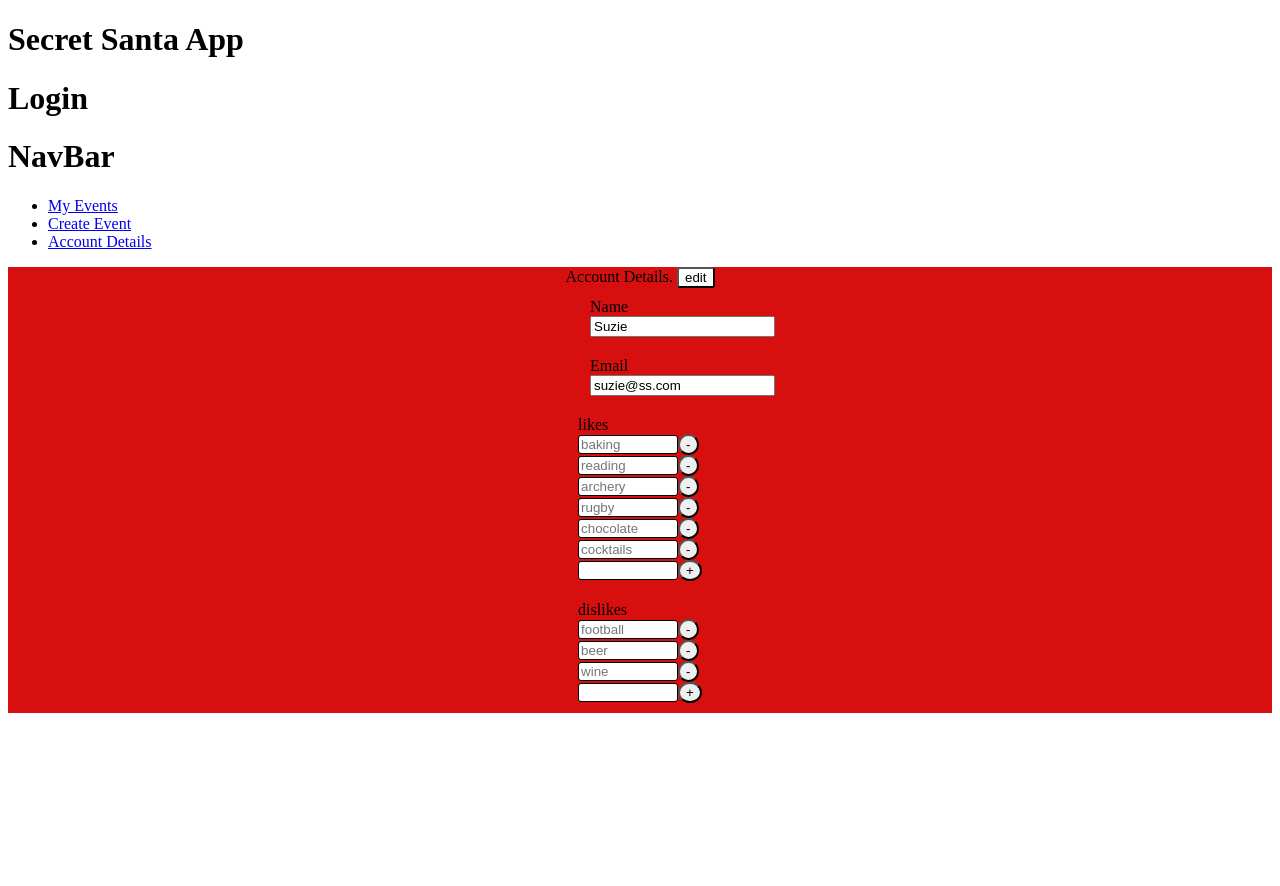
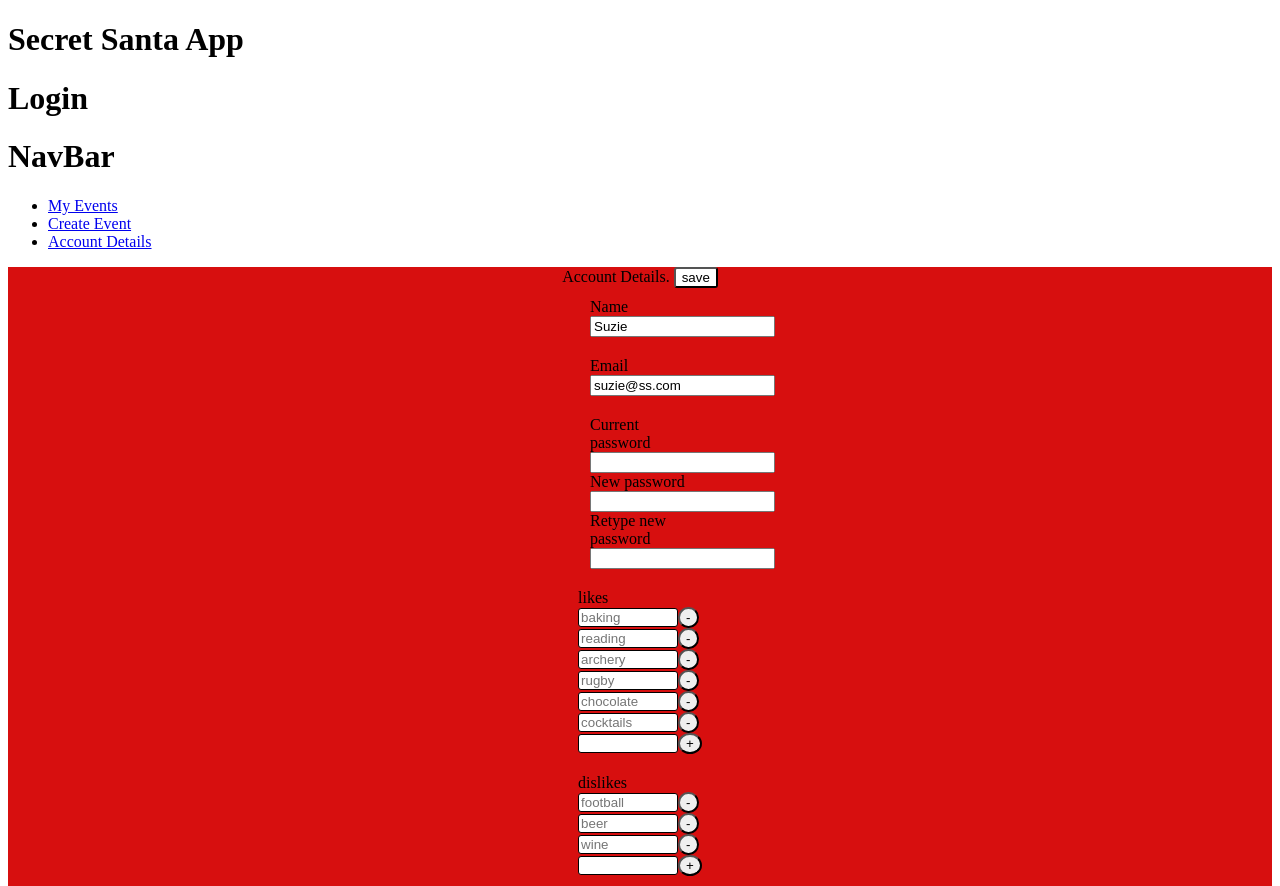
Before and after one commit to SuzBarnes/secret-santa, a React (Create React App) app: page /account-details in a window 1280 px wide. Both pictures are taken after a click on the button "edit". Before the commit the page ends 829 px from the top, so only its background shows below. Built offline with nearby package versions, Linux system fonts and the light colour scheme.

Commit message:
added password change fields, not yet functional

```diff
--- a/src/components/AccountDetails.js
+++ b/src/components/AccountDetails.js
@@ -57,13 +57,29 @@ const AccountDetails = () => {
     setNewDislike("");
   };
 
+  const handlePasswordChange = () => {
+    console.log("password change");
+  };
+
   return (
     <div className="account-details-container">
       <div className="account-details-title">
         Account Details.{" "}
-        <button type="submit" onClick={() => setNotEditable(false)}>
-          edit
-        </button>
+        {notEditable ? (
+          <button type="submit" onClick={() => setNotEditable(false)}>
+            edit
+          </button>
+        ) : (
+          <button
+            type="submit"
+            onClick={() => {
+              console.log("saved");
+              setNotEditable(true);
+            }}
+          >
+            save
+          </button>
+        )}
       </div>
       <div className="fields-container">
         <div className="field-card">
@@ -96,6 +112,43 @@ const AccountDetails = () => {
             />
           </label>
         </div>
+        {!notEditable && (
+          <div className="field-card">
+            <label className="field-tag" htmlFor="password">
+              Current password
+              <input
+                className="field-value"
+                id="password"
+                name="password"
+                type="text"
+                value=""
+                onChange={handlePasswordChange}
+              />
+            </label>
+            <label className="field-tag" htmlFor="password">
+              New password
+              <input
+                className="field-value"
+                id="password"
+                name="password"
+                type="text"
+                value=""
+                onChange={handlePasswordChange}
+              />
+            </label>
+            <label className="field-tag" htmlFor="password">
+              Retype new password
+              <input
+                className="field-value"
+                id="password"
+                name="password"
+                type="text"
+                value=""
+                onChange={handlePasswordChange}
+              />
+            </label>
+          </div>
+        )}
         <div className="field-card">
           <div className="field-tag">likes</div>
           {likes.split(", ").map((item) => (
@@ -106,7 +159,6 @@ const AccountDetails = () => {
                 name="likes"
                 placeholder={item}
                 type="text"
-                readOnly={true}
               />
               {!notEditable && (
                 <button
@@ -153,7 +205,6 @@ const AccountDetails = () => {
                 name="dislikes"
                 placeholder={item}
                 type="text"
-                readOnly={true}
               />
               {!notEditable && (
                 <button
```
